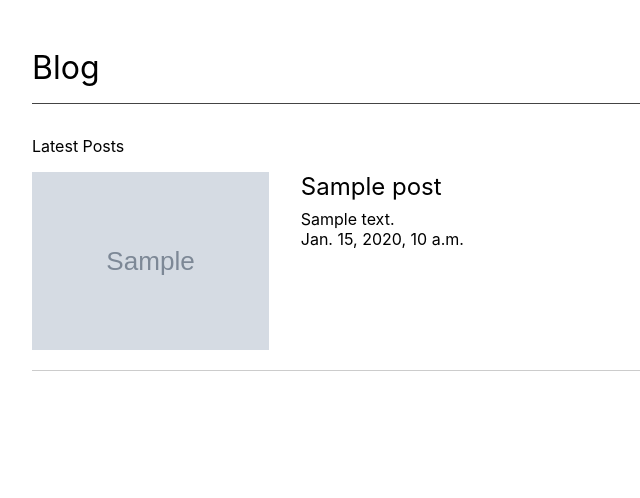
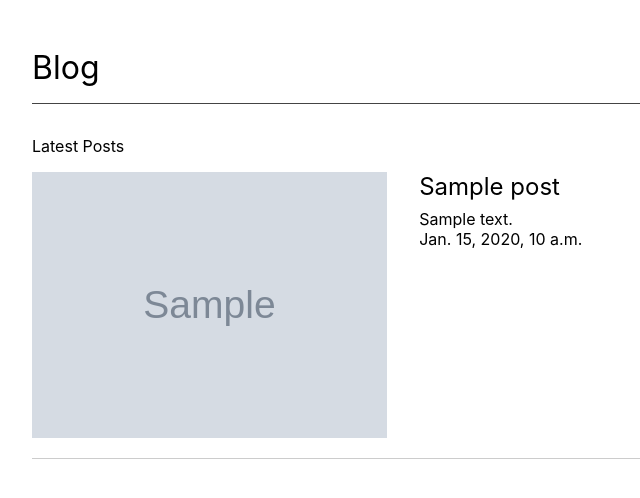
Before and after one commit to demicoder/django-blog, a Django app: page /post/ in a window 1280 px wide. Shown: the top 498 px of the page, without its empty margins (0-640 px from the left). Run offline with Django 3.2, Linux system fonts and the light colour scheme; tables that the repository leaves empty hold one stand-in row (values such as "Sample post"); grey boxes marked "Sample" are stand-in pictures.

Commit message:
Add thumbnail size on min-width: 600px displays

```diff
--- a/public/css/style.css
+++ b/public/css/style.css
@@ -49,13 +49,16 @@ body {
 }
 
 .post .post-list-thumbnail {
-    flex: .4;
+    flex: .3;
     margin-right: 2rem;
-    width: 100px;
+}
+
+.post .post-list-thumbnail img {
+    width: 100%;
 }
 
 .post .post-list-content {
-    flex: 1.6;
+    flex: 1.7;
 }
 
 .post-single header h2 {
@@ -77,3 +80,15 @@ body {
     display: block;
     margin: 2rem 0;
 }
+
+@media (min-width: 600px) {
+
+    .post .post-list-thumbnail {
+        flex: .6;
+    }
+
+    .post .post-list-content {
+        flex: 1.4;
+    }
+
+}
--- a/templates/base_layout.html
+++ b/templates/base_layout.html
@@ -4,7 +4,7 @@
 
 <head>
     <meta charset="UTF-8">
-    <meta name="viewport" content="width=device-width, initial-scale=1.0">
+    <meta name="viewport" content="width=device-width, initial-scale=1">
     <meta http-equiv="X-UA-Compatible" content="ie=edge">
     <title>{% block title %}{% endblock %}</title>
     <link rel="stylesheet" href="{% static 'css/style.css' %}">
```
